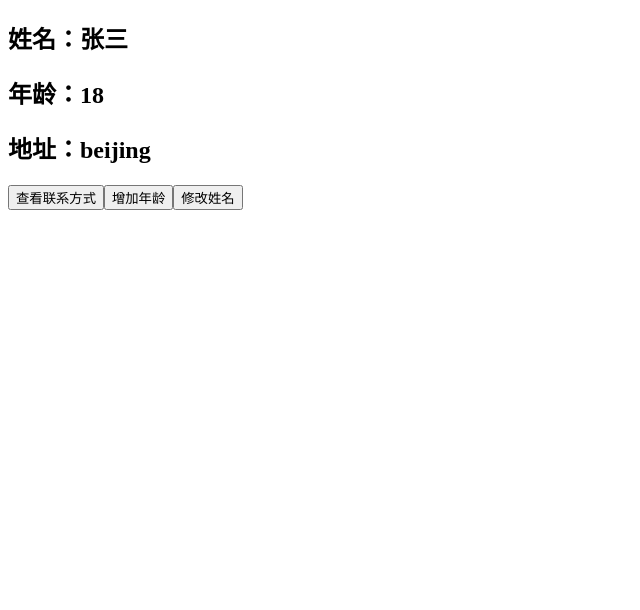
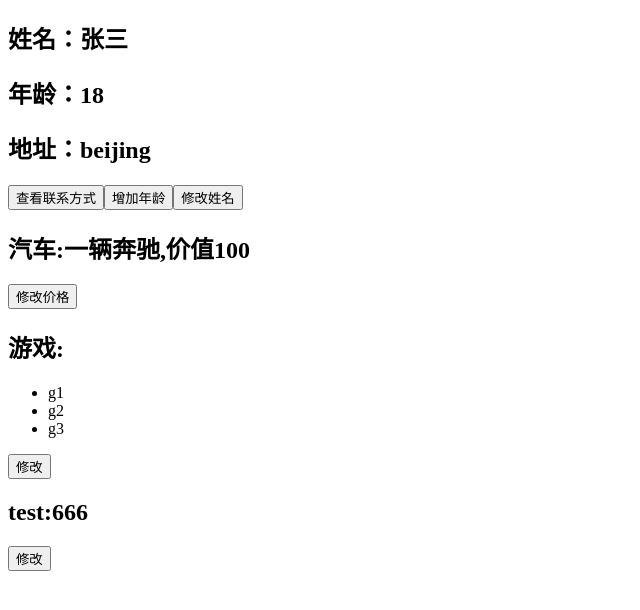
Before and after one commit to Y-Destiny/hello_vue3, a Vue app: page / in a window 1280 px wide. Shown: the top 610 px of the page, without its empty margins (0-640 px from the left). Built offline with nearby package versions, Linux system fonts and the light colour scheme.

Commit message:
reactive 创建：对象类型的响应式数据

```diff
--- a/src/App.vue
+++ b/src/App.vue
@@ -1,15 +1,18 @@
 <template>
     <Person/>
+    <Car/>
 </template>
 
 <script lang="ts">
     //js或ts
     import Person from './components/Person.vue'
+    import Car from './components/Car.vue'
 
     export default {
         name: 'App',//组件名
         components: {
-            Person
+            Person,
+            Car
         }
     }
 </script>
--- /dev/null
+++ b/src/components/Car.vue
@@ -0,0 +1,51 @@
+<template>
+    <div class="car">
+        <!--模板无需xxx.value,自动进行 xxx.value获取数据-->
+        <h2>汽车:一辆{{ car.brand }},价值{{ car.price }}</h2>
+        <button @click="changePrice">修改价格</button>
+        <br>
+        <h2>游戏:</h2>
+        <ul>
+            <li v-for="g in games" :key='g.id'>{{ g.name }}</li>
+        </ul>
+        <button @click="changeFristGame">修改</button>
+        <br>
+        <h2>test:{{ obj.a.b.c }}</h2>
+        <button @click="changeObj">修改</button>
+    </div>
+</template>
+
+<script lang="ts" setup name="Car">
+    import { reactive } from 'vue';
+
+    //数据
+    let car =reactive({brand:'奔驰',price:100})
+
+    let games=reactive([
+        {id:'game1',name:'g1'},
+        {id:'game2',name:'g2'},
+        {id:'game3',name:'g3'}
+    ])
+
+    let obj=reactive({
+        a:{
+            b:{
+                c:666
+            }
+        }
+    })
+
+    function changePrice(){
+        console.log(car)
+        car.price+=10
+        console.log(car)
+    }
+
+    function changeFristGame(){
+        games[0].name='g4'
+    }
+
+    function changeObj(){
+        obj.a.b.c=777
+    }
+</script>
```
